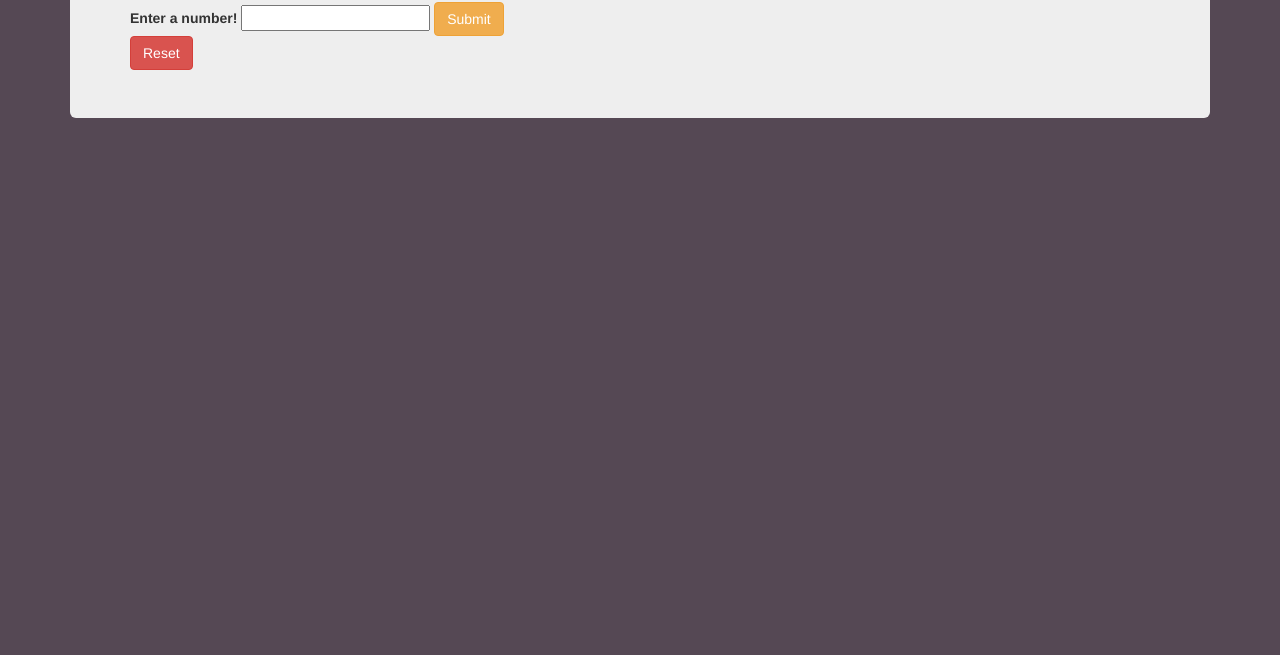
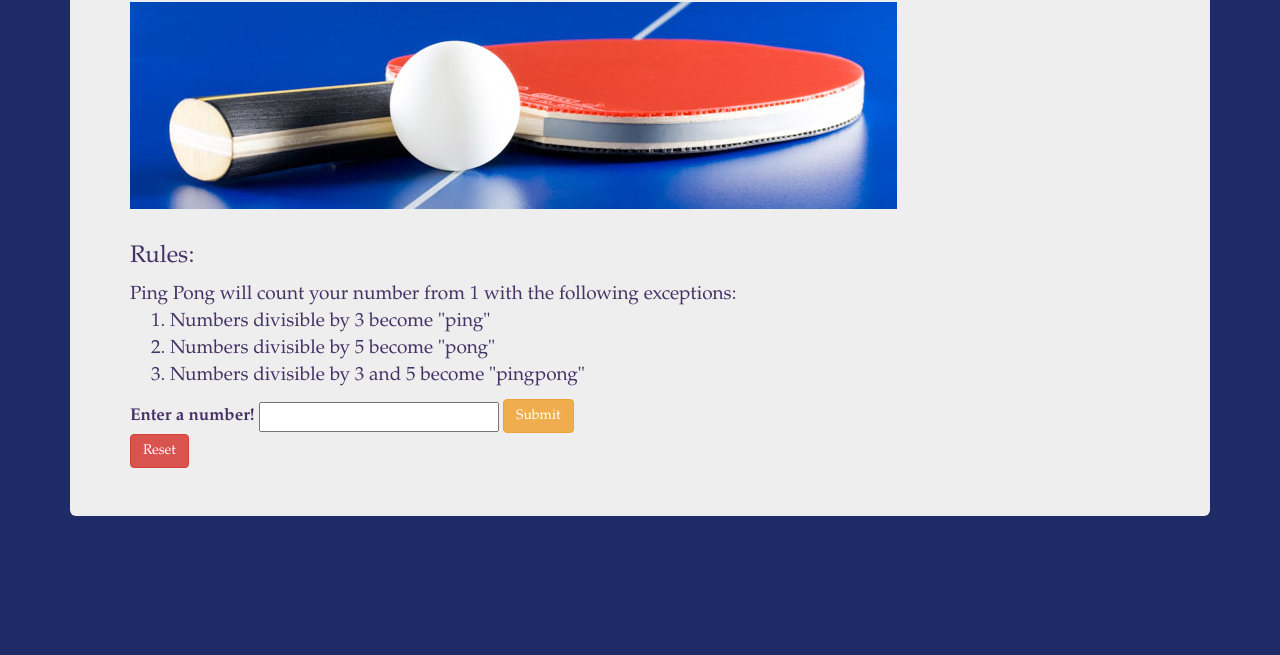
Before and after one commit to mikeschen/PingPongFridayCodeReview, a plain HTML site: page index.html in a window 1280 px wide. Shown: the part 145-800 px from the top of the page. Drawn offline with Linux system fonts and the light colour scheme.

```diff
--- a/css/styles.css
+++ b/css/styles.css
@@ -3,5 +3,19 @@
 }
 
 body {
-	background-color: #554854;
+	color: #443266;
+	background-color: #1E2B66;
+	font-family: "Palatino Linotype", "Book Antiqua", Palatino, serif;
+	font-size: 17px;
 }
+
+img {
+	margin-bottom: 15px;
+	display: inline-block;
+	height: auto;
+	max-width: 100%;
+	}
+
+.rules {
+	font-size: 19px;
+}
--- a/index.html
+++ b/index.html
@@ -11,6 +11,16 @@
     <div class="container">
       <div class="jumbotron">
         <h1>The Ping Pong Game</h1>
+        <img src="pingpong.jpg" alt="Image of ping pong paddles">
+        <div class = "rules">
+          <h3>Rules:</h3>
+          Ping Pong will count your number from 1 with the following exceptions:
+          <ol>
+            <li>Numbers divisible by 3 become "ping"
+            <li>Numbers divisible by 5 become "pong"
+            <li>Numbers divisible by 3 and 5 become "pingpong"</li>
+          </ol>
+        </div>
         <form id="pingponger">
           <label for="numInput">Enter a number!</label>
           <input id="numInput" type="text">
```
Also changed, not shown: pingPongImg.jpg (added), pingpong.jpg (added), 2 other files.
